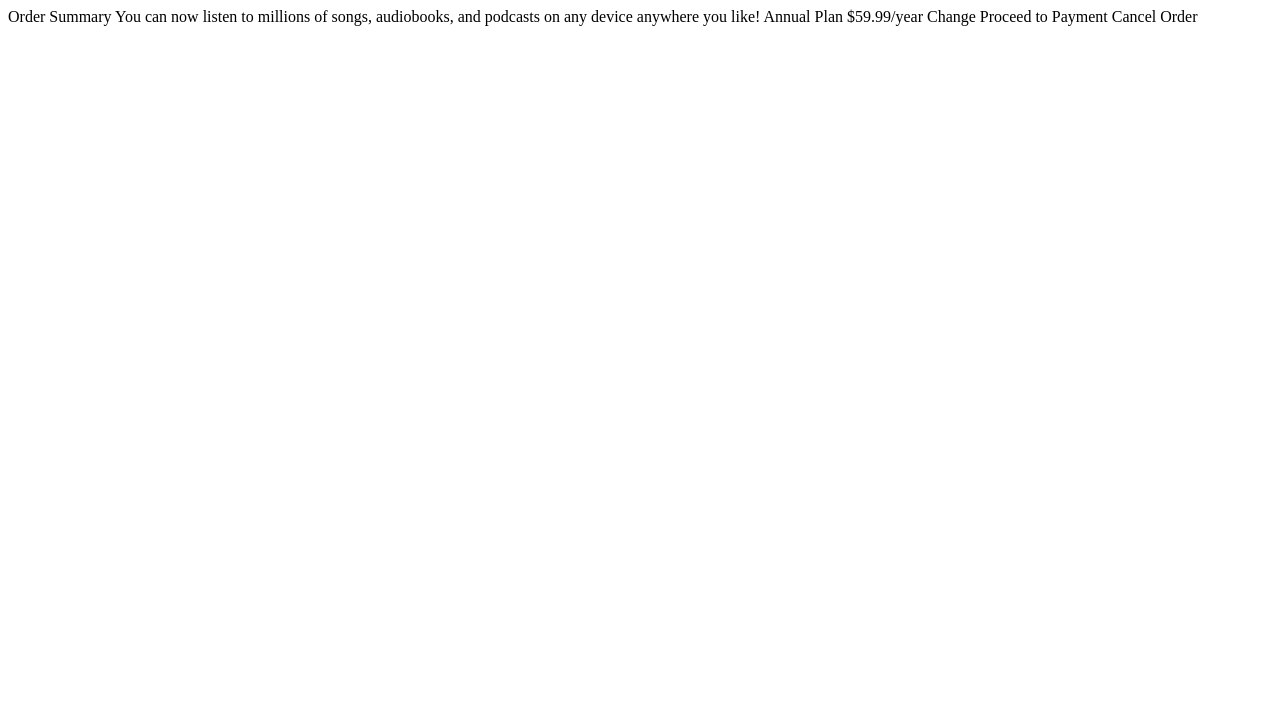
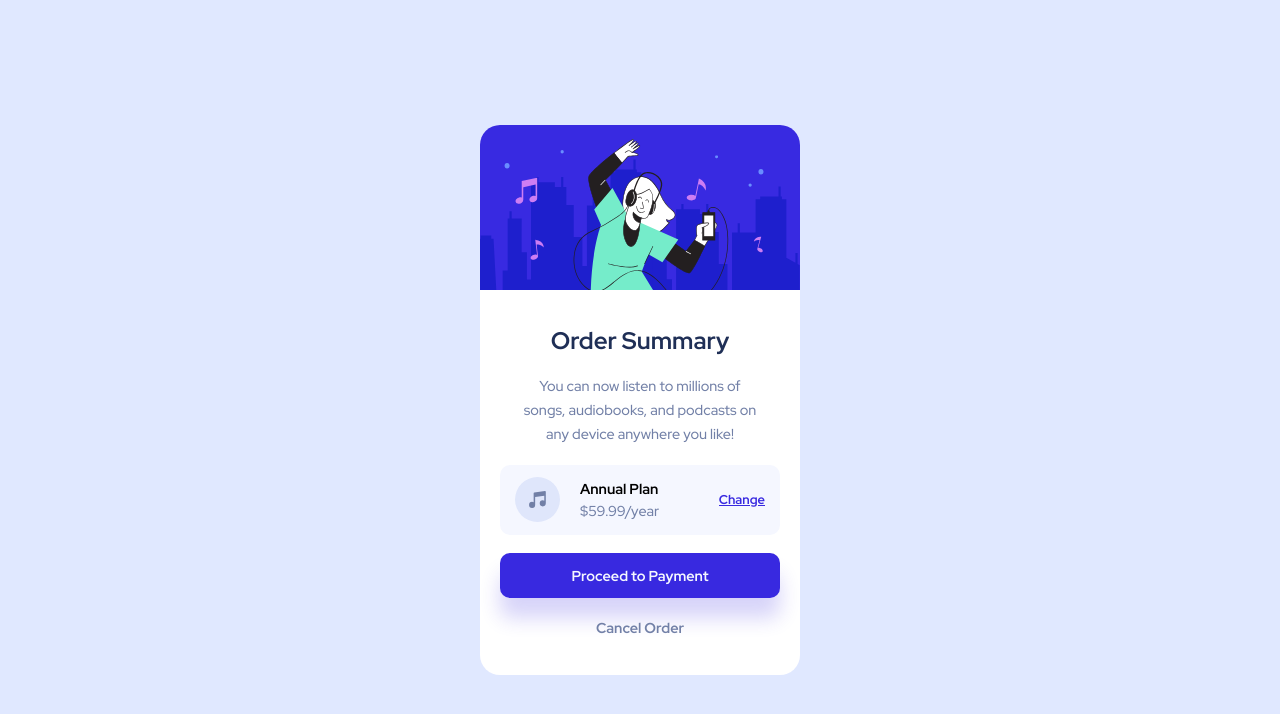
Before and after one commit to VangmanawKairung/Frontend-Mentor_order-summary-component, a plain HTML site: page index.html in a window 1280 px wide. Drawn offline with nearby package versions, Linux system fonts and the light colour scheme; files that its build step writes are made by us from their sources.

Commit message:
Complete

```diff
--- a/index.html
+++ b/index.html
@@ -16,8 +16,27 @@
     <link rel="stylesheet" href="style.css" />
   </head>
   <body>
-    Order Summary You can now listen to millions of songs, audiobooks, and
-    podcasts on any device anywhere you like! Annual Plan $59.99/year Change
-    Proceed to Payment Cancel Order
+    <div class="container">
+      <img src="images/illustration-hero.svg" alt="cover image" role="image" />
+      <div class="info">
+        <h1 role="heading">Order Summary</h1>
+        <p>
+          You can now listen to millions of songs, audiobooks, and podcasts on
+          any device anywhere you like!
+        </p>
+        <div class="plan-card">
+          <div class="plan">
+            <img src="images/icon-music.svg" alt="Music icon" />
+            <div class="plan-price">
+              <div class="plan-name">Annual Plan</div>
+              <div class="price">$59.99/year</div>
+            </div>
+          </div>
+          <div class="change">Change</div>
+        </div>
+        <button role="button">Proceed to Payment</button>
+        <p class="cancel">Cancel Order</p>
+      </div>
+    </div>
   </body>
 </html>
--- a/style.scss
+++ b/style.scss
@@ -0,0 +1,150 @@
+@import url("https://fonts.googleapis.com/css2?family=Red+Hat+Display:ital,wght@0,500;0,700;0,900;1,500;1,700;1,900&display=swap");
+
+* {
+  margin: 0;
+  padding: 0;
+  overflow: hidden;
+  box-sizing: border-box;
+  font-family: "Red Hat Display", sans-serif;
+}
+
+:root {
+  font-size: 16px;
+}
+
+body {
+  background-color: hsl(225, 100%, 94%);
+
+  .container {
+    width: 320px;
+    height: 550px;
+
+    position: absolute;
+    top: 50%;
+    left: 50%;
+    translate: -50% -50%;
+
+    border-radius: 20px;
+
+    background-color: hsl(0, 0%, 100%);
+
+    img {
+      width: 100%;
+      height: 30%;
+    }
+
+    .info {
+      width: 100%;
+      height: 70%;
+
+      padding: 30px 20px 40px 20px;
+
+      display: flex;
+      flex-direction: column;
+      justify-content: space-between;
+      align-items: center;
+      text-align: center;
+
+      h1 {
+        font-size: 1.5rem;
+        color: hsl(223, 47%, 23%);
+      }
+
+      p {
+        padding: 0 20px;
+        color: hsl(224, 23%, 55%);
+        font-size: 0.9rem;
+        line-height: 1.5rem;
+      }
+
+      .plan-card {
+        width: 100%;
+        height: 70px;
+
+        padding: 10px 15px;
+
+        display: flex;
+        justify-content: space-between;
+        align-items: center;
+
+        background-color: hsl(225, 100%, 98%);
+
+        border-radius: 10px;
+
+        .plan {
+          display: flex;
+
+          img {
+            width: 45px;
+            margin-right: 20px;
+          }
+
+          .plan-price {
+            text-align: left;
+
+            display: flex;
+            flex-direction: column;
+            justify-content: space-evenly;
+
+            .plan-name {
+              font-weight: 700;
+              font-size: 0.9rem;
+            }
+
+            .price {
+              font-weight: 500;
+              font-size: 0.9rem;
+              color: hsl(224, 23%, 55%);
+            }
+          }
+        }
+
+        .change {
+          font-size: 0.8rem;
+          font-weight: 700;
+          text-decoration: underline;
+          color: hsl(245, 75%, 52%);
+        }
+
+        .change:hover {
+          color: hsla(245, 75%, 52%, 0.5);
+          text-decoration: none;
+          cursor: pointer;
+        }
+      }
+
+      button {
+        width: 100%;
+        height: 45px;
+
+        border-radius: 10px;
+
+        outline: none;
+        border: none;
+
+        font-size: 0.9rem;
+        font-weight: 700;
+
+        color: hsl(225, 100%, 98%);
+        background-color: hsl(245, 75%, 52%);
+
+        box-shadow: 0px 20px 20px hsla(245, 75%, 52%, 0.2);
+      }
+
+      button:hover {
+        background-color: hsla(245, 75%, 52%, 0.5);
+        cursor: pointer;
+      }
+
+      .cancel {
+        font-weight: 700;
+        color: hsl(224, 23%, 55%);
+      }
+
+      .cancel:hover {
+        color: hsl(223, 47%, 23%);
+        cursor: pointer;
+      }
+    }
+  }
+}
```
Also changed, not shown: style.css (added), 1 other file.
